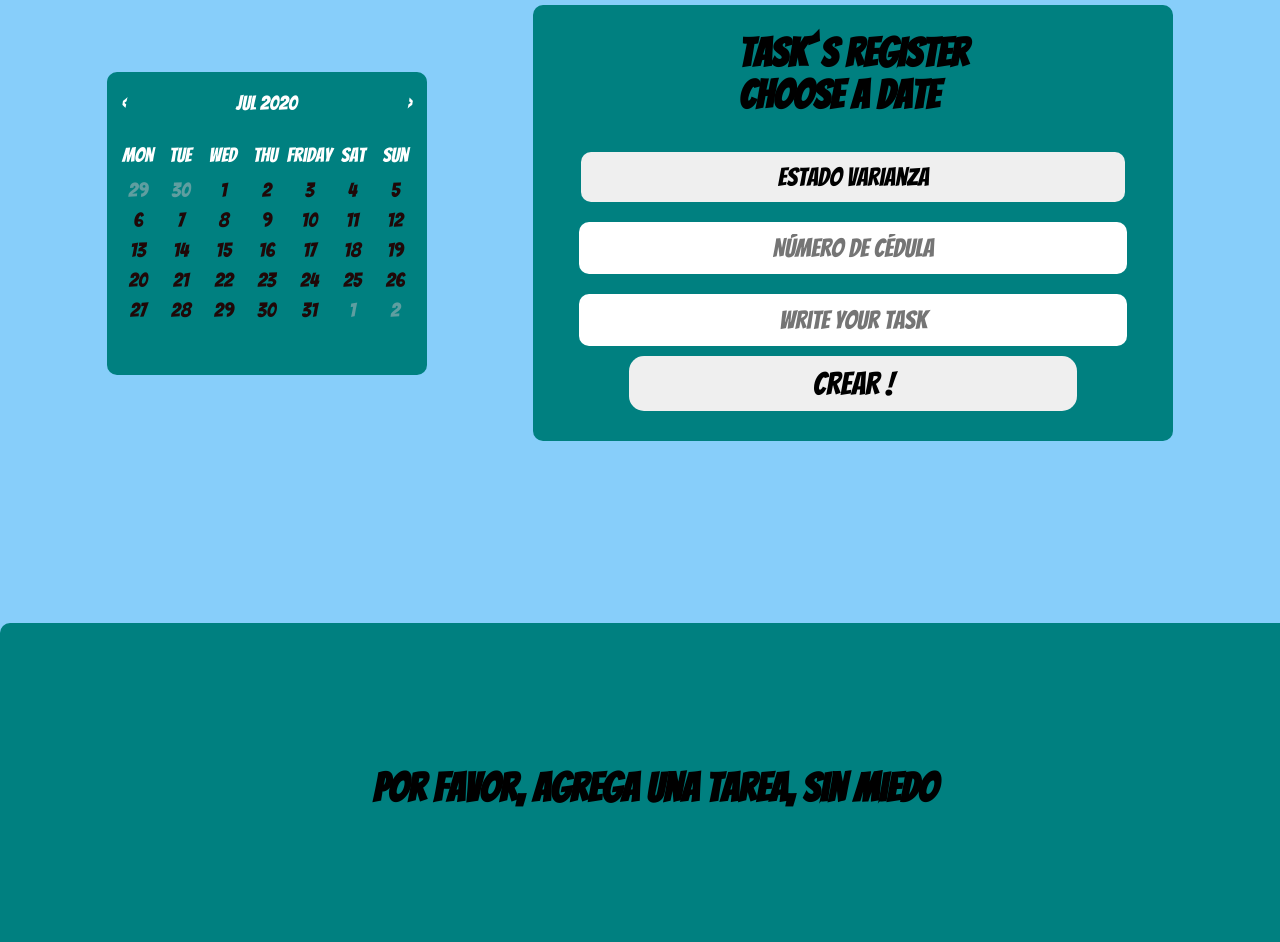
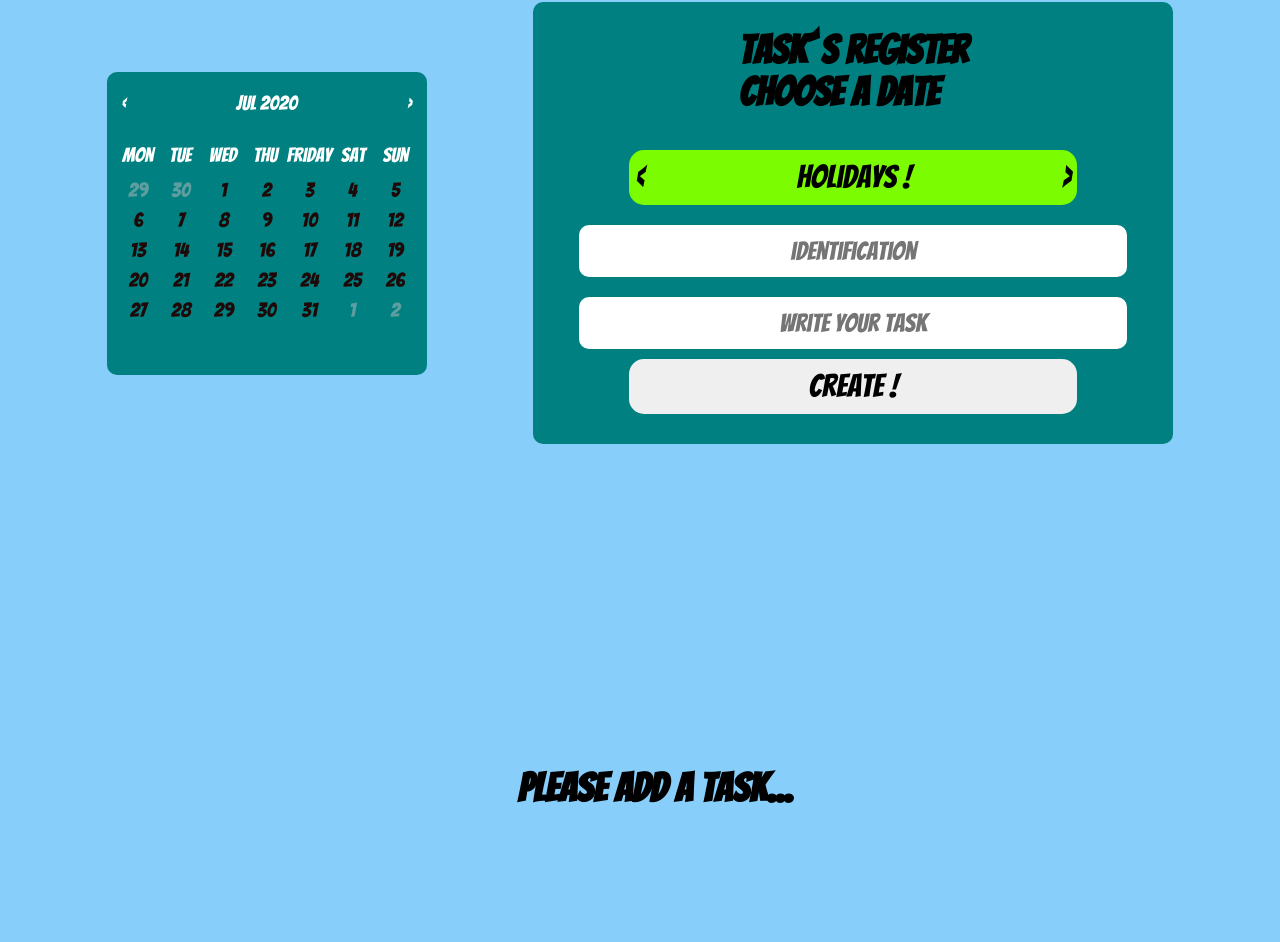
Before and after one commit to isildur1-2020/dev-schedule, a React (Create React App) app: page / in a window 1280 px wide. Shown: the part 177-1119 px from the top of the page. Built offline with nearby package versions, Linux system fonts and the light colour scheme.

Commit message:
Eliminar, agregar category

```diff
--- a/src/App.js
+++ b/src/App.js
@@ -28,11 +28,14 @@ export default class App extends Component {
             cc={this.state.form.cc}
             text={this.state.form.text}
             date={this.state.form.date}
+            isJob={this.state.form.isJob}
             handleSubmit={this.handleSubmitForm}
             handleChange={this.handleChangeForm}
+            handleClick={this.handleClickIsJob}
+            handleClickSend={this.handleClickSendForm}
           />
         </div>
-        <Tasks data={this.state.tasks}/>
+        <Tasks data={this.state.tasks} handleClick={this.handleClickDelete}/>
       </Fragment>
     );
   }
@@ -52,11 +55,26 @@ export default class App extends Component {
       }
     })
   };
-  handleSubmitForm = async (ev) => {
+  handleSubmitForm = (ev) => {
     ev.preventDefault();
+  };
+  handleClickSendForm = async (ev) => {
     let cloneForm = this.state.form
     let cloneTasks = this.state.tasks
     let agree = cloneTasks.concat(cloneForm)
     await this.setState({tasks: agree})
-  };
+  }
+  handleClickDelete = async(ev) => {
+    let tasks = this.state.tasks.slice(0)
+    tasks.splice(ev.target.getAttribute('quit'), 1)
+    this.setState({tasks: tasks})
+  }
+  handleClickIsJob = ev => {
+    this.setState({
+      form: {
+        ...this.state.form,
+        isJob: this.state.form.isJob ? false : true
+      }
+    })
+  }
 }
--- /dev/null
+++ b/src/Components/Category.js
@@ -0,0 +1,27 @@
+import React, { Fragment } from "react";
+
+import "./Styles/Category.css";
+
+const Category = (props) => {
+  if (!props.isJob) {
+    return (
+        <Fragment>
+            <button onClick={props.handleClick} className="notJob">
+            <span>&lt;</span>
+            <p>Holidays !</p>
+            <span>&gt;</span>
+            </button>
+        </Fragment>
+    )
+  }
+  return (
+    <Fragment>
+        <button onClick={props.handleClick} className="isJob">
+        <span>&lt;</span>
+        <p>Employ:(</p>
+        <span>&gt;</span>
+        </button>
+    </Fragment>
+)
+};
+export default Category;
--- a/src/Components/Form.js
+++ b/src/Components/Form.js
@@ -1,6 +1,8 @@
 import React, { Component } from 'react'
 
 import './Styles/Form.css'
+
+import Category from './Category'
 
 export default class Form extends Component {
     render() {
@@ -10,10 +12,10 @@ export default class Form extends Component {
                     Task´s Register<br />
                     {this.props.date || "choose a date"}
                 </h1>
-                <input onChange={this.props.handleChange} type="button" value="Estado varianza" />
-                <input onChange={this.props.handleChange} name="identify" type="text" placeholder="Número de cédula" />
-                <input onChange={this.props.handleChange} name="text" type="text" placeholder="Write your task" />
-                <button>Crear !</button>
+                <Category handleClick={this.props.handleClick} isJob={this.props.isJob} />
+                <input className="form-input" onChange={this.props.handleChange} name="identify" type="text" placeholder="identification" />
+                <input className="form-input" onChange={this.props.handleChange} name="text" type="text" placeholder="Write your task" />
+                <button onClick={this.props.handleClickSend}>Create !</button>
             </form>
         )
     }
--- /dev/null
+++ b/src/Components/Styles/Category.css
@@ -0,0 +1,30 @@
+.isJob {
+  margin: 10px;
+  width: 65%;
+  height: 50px;
+  background: #ffa500;
+  border: none;
+  border-radius: 10px;
+  font-size: 1.6rem;
+  text-align: center;
+  outline: none;
+
+  display: flex;
+  justify-content: space-between;
+  align-items: center;
+}
+.notJob {
+  margin: 10px;
+  width: 65%;
+  height: 50px;
+  background: #7cfc00;
+  border: none;
+  border-radius: 10px;
+  font-size: 1.6rem;
+  text-align: center;
+  outline: none;
+
+  display: flex;
+  justify-content: space-between;
+  align-items: center;
+}
--- a/src/Components/Styles/Form.css
+++ b/src/Components/Styles/Form.css
@@ -11,7 +11,7 @@
   align-items: center;
   justify-content: space-between;
 }
-.form input {
+.form-input {
   margin: 10px;
   width: 85%;
   height: 50px;
--- a/src/Components/Styles/Tasks.css
+++ b/src/Components/Styles/Tasks.css
@@ -1,19 +1,15 @@
-.tasks
-{
+.tasks {
   width: 100%;
   min-height: 300px;
 
   padding: 15px;
-    background: var(--color-bg-calendar);
-
-    border-radius: 10px;
 
   display: flex;
   flex-direction: column;
   justify-content: center;
   align-items: center;
 }
-.task{
+.task {
   width: 85%;
   margin: 20px;
   padding: 10px;
@@ -25,3 +21,20 @@
   display: flex;
   flex-direction: column;
 }
+.quit {
+    margin: 10px;
+    width: 25%;
+
+    background: #FF69B4;
+    color: white;
+    font-size: 2rem;
+    letter-spacing: 2px;
+
+    border: none;
+    border-radius: 10px;
+    outline: none;
+}
+.quit:hover {
+    background: #8B0000;
+    transition: .7s;
+}
--- a/src/Components/Tasks.js
+++ b/src/Components/Tasks.js
@@ -8,12 +8,14 @@ export default class Tasks extends Component {
             return(
                 <div className="tasks">
                   <h1>YOUR TASKS !!!</h1>
-                  {this.props.data.map(task => (
-                      <div className="task">
+                  {this.props.data.map((task, index) => (
+                      <div key={index} className="task">
+                          <span>{index}</span>
                           <span>Date: {task.date}</span>
-                          <span>Category: {task.isJob}</span>
+                          <span>Category: {task.isJob ? 'Job :((': 'Holidays !!!'}</span>
                           <span>Identify: {task.identify}</span>
                           <span>Task: {task.text}</span>
+                          <button onClick={this.props.handleClick} className="quit" quit={index}>delete</button>
                       </div>
                   ))}
                 </div>
@@ -21,7 +23,7 @@ export default class Tasks extends Component {
         }
         return(
             <div className="tasks">
-                <h1>Por favor, agrega una tarea, sin miedo</h1>
+                <h1>Please add a task...</h1>
             </div>
         )
     }
```
Lines whose indentation alone changed are shown as unchanged.
